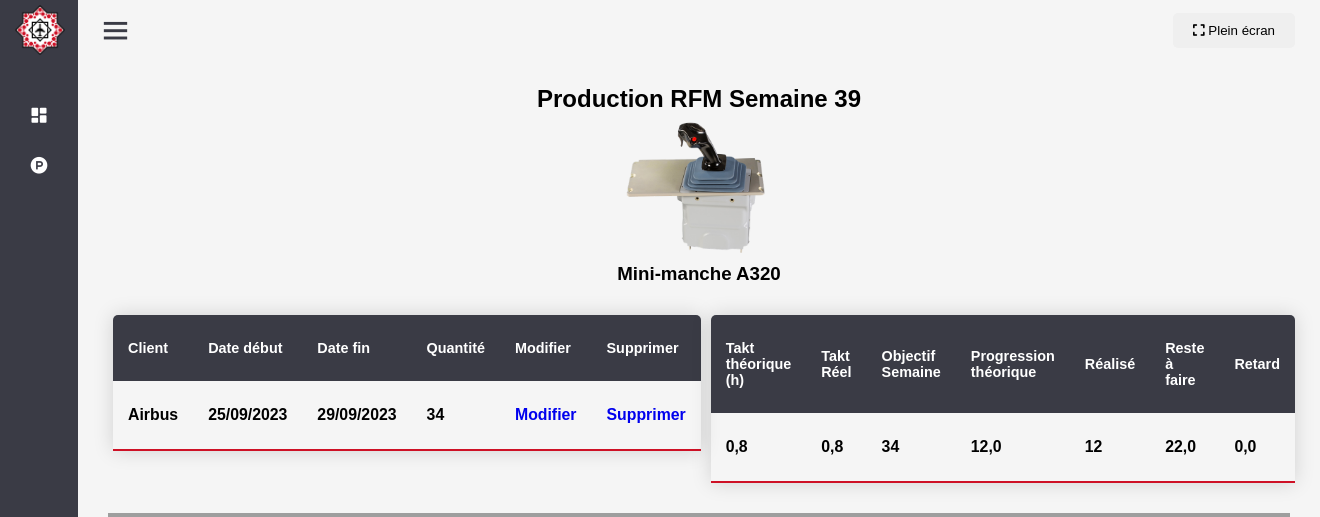
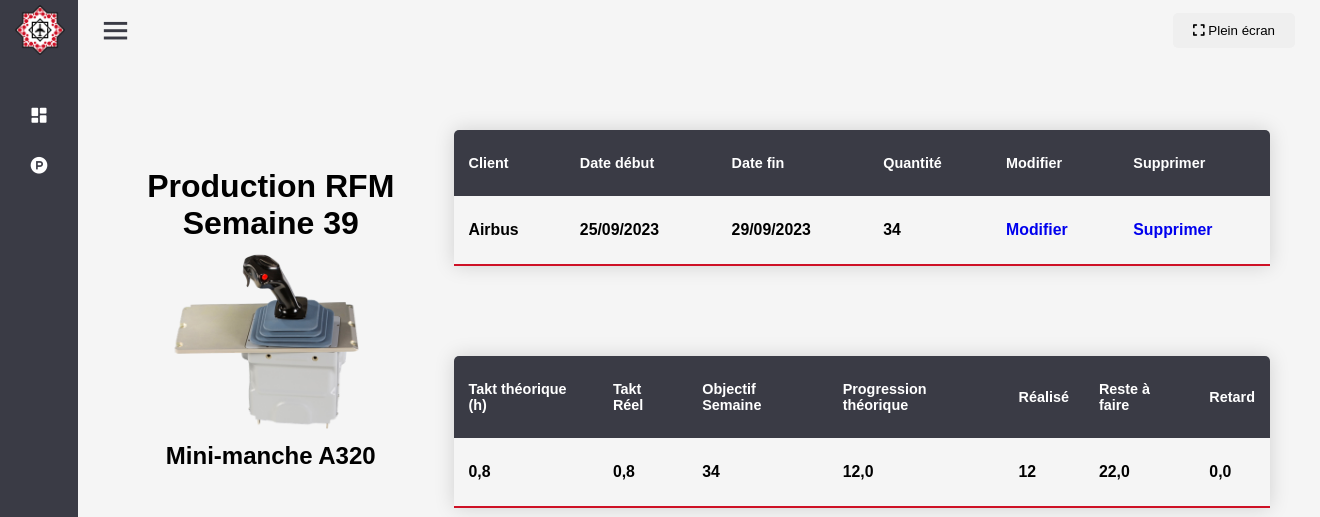
Before and after one commit to LHaitam/RFM, a Django app: page /produits/produit/1/ in a window 1320 px wide. Shown: the top 517 px of the page. Run offline with Django 4.2, Linux system fonts and the light colour scheme; data comes from the database, SQL or seed files in the repository; both versions use the stored data as it was after the commit; some libraries are stand-ins or nearby versions; grey boxes are pictures that could not be loaded.

Commit message:
Second commit

```diff
--- a/SuiviCadence/Product/templates/produit.html
+++ b/SuiviCadence/Product/templates/produit.html
@@ -5,6 +5,7 @@
 <!DOCTYPE html>
 <html>
 <head>
+    <title>Page Divisée Horizontalement et Verticalement</title>
     <script src="https://cdnjs.cloudflare.com/ajax/libs/Chart.js/3.7.0/chart.min.js"></script>
     <script src="https://code.jquery.com/jquery-3.6.0.min.js"></script>
     <!-- Inclure la bibliothèque Chart.js -->
@@ -13,60 +14,69 @@
     <script src="https://cdnjs.cloudflare.com/ajax/libs/moment.js/2.29.1/moment-with-locales.min.js"></script>
 
     <script type="text/javascript" src="https://www.gstatic.com/charts/loader.js"></script>
-
-
     <style>
-        body,
-        html {
-          height: 100%;
-          margin: 0;
-          padding: 0;
+        /* Style pour le conteneur principal */
+        .container {
+            width: 100%;
+            height: 98%; /* 100% de la hauteur de la fenêtre visible */
+            display: flex;
+            flex-direction: column; /* Disposition en colonne pour diviser verticalement */
         }
 
-        .container {
+        /* Style pour la première partie (2/5 de la hauteur) */
+        .part1 {
+            flex: 2; /* Occupe 2/5 de la hauteur totale */
+            display: flex;
+            flex-direction: row; /* Disposition en ligne pour diviser horizontalement */
+        }
+
+        /* Style pour la partie de gauche (1/4 de la largeur de part1) */
+        .left {
+            flex: 1; /* Occupe 1/4 de la largeur de part1 */
+            padding: 20px;
             display: flex;
             flex-direction: column;
-          height: 93%;
+            align-items: center; /* Centre horizontalement */
+            justify-content: center; /* Centre verticalement */
+            text-align: center; /* Centre le texte horizontalement */
         }
 
-        .partie1 {
+        /* Style pour la partie de droite (3/4 de la largeur de part1) */
+        .right {
+            flex: 3; /* Occupe 3/4 de la largeur de part1 */
             display: flex;
-          flex-direction: column;
-          justify-content: center; /* Centre verticalement */
-          align-items: center; /* Centre horizontalement */
-          text-align: center; /* Centre le texte horizontalement (si nécessaire) */
+            flex-direction: column; /* Disposition en colonne pour diviser verticalement */
         }
 
-        .partie2 {
-          flex: 1;
-          display: flex;
-
+        /* Style pour la première partie de droite (1/2 de la hauteur de right) */
+        .right-top {
+            flex: 1; /* Occupe 1/2 de la hauteur de right */
+            padding: 20px;
         }
 
-        .partie2-gauche {
-          flex: 1;
-          padding: 5px;
+        /* Style pour la deuxième partie de droite (1/2 de la hauteur de right) */
+        .right-bottom {
+            flex: 1; /* Occupe 1/2 de la hauteur de right */
+            padding: 20px;
         }
 
-        .partie2-droite {
-          flex: 2;
-          padding: 5px;
+        /* Style pour la deuxième partie (3/5 de la hauteur) */
+        .part2 {
+            flex: 3; /* Occupe 3/5 de la hauteur totale */
+            display: flex;
+            flex-direction: row; /* Disposition en ligne pour diviser horizontalement */
         }
 
-        .partie3 {
-          flex: 3;
-          display: flex;
-
+        /* Style pour la partie de gauche de la partie 2 (1/2 de la largeur de part2) */
+        .part2-left {
+            flex: 1; /* Occupe 1/2 de la largeur de part2 */
+            padding: 20px;
         }
 
-        .partie3-gauche {
-          flex: 1;
-
-        }
-
-        .partie3-droite {
-          flex: 1;
-
+        /* Style pour la partie de droite de la partie 2 (1/2 de la largeur de part2) */
+        .part2-right {
+            flex: 1; /* Occupe 1/2 de la largeur de part2 */
+            padding: 20px;
         }
 
         #hourlyChart, #dailyChart {
@@ -79,22 +89,29 @@
             font-weight: bold;
         }
 
+        h2{
+          font-size: 2em;
+        }
+
+        h3{
+          font-size: 1.5em;
+        }
     </style>
 </head>
 <body>
     <div class="container">
-        <div class="partie1">
+        <div class="part1">
+            <div class="left">
               <h2>Production RFM Semaine {{ numero_semaine }}</h2>
               {% if produit.photo %}
-          <img src="{% static 'images/'%}{{ produit.photo }}" alt="{{ produit.nom }}" height="150">
+              <img src="{% static 'images/'%}{{ produit.photo }}" alt="{{ produit.nom }}" height="200">
               {% else %}
               <p>Aucune image disponible pour ce produit.</p>
               {% endif %}
-
               <h3>{{ produit.nom }}</h3>
             </div>
-        <div class="partie2">
-          <div class="partie2-gauche">
+            <div class="right">
+                <div class="right-top">
                   <table id="tbl" class="content-table">
                     <thead>
                       <tr>
@@ -124,7 +141,7 @@
                     </tbody>
                   </table>
                 </div>
-          <div class="partie2-droite">
+                <div class="right-bottom">
                   <table id="tbl" class="content-table">
                     <thead>
                       <tr>
@@ -151,11 +168,12 @@
                   </table>
                 </div>
             </div>
-        <div class="partie3">
-          <div class="partie3-gauche">
+        </div>
+        <div class="part2">
+            <div class="part2-left">
               <div id="hourlyChart"></div>
             </div>
-          <div class="partie3-droite">
+            <div class="part2-right">
               <div id="dailyChart"></div>
             </div>
         </div>
@@ -327,20 +345,6 @@
           chartDaily.draw(dataDaily, optionsDaily);
       }
     </script>
-
-
-
-
-
-
-
-
-
-
-
-
-
-
 </body>
 </html>
 
```
Also changed, not shown: SuiviCadence/db.sqlite3. Lines whose indentation alone changed are shown as unchanged.
